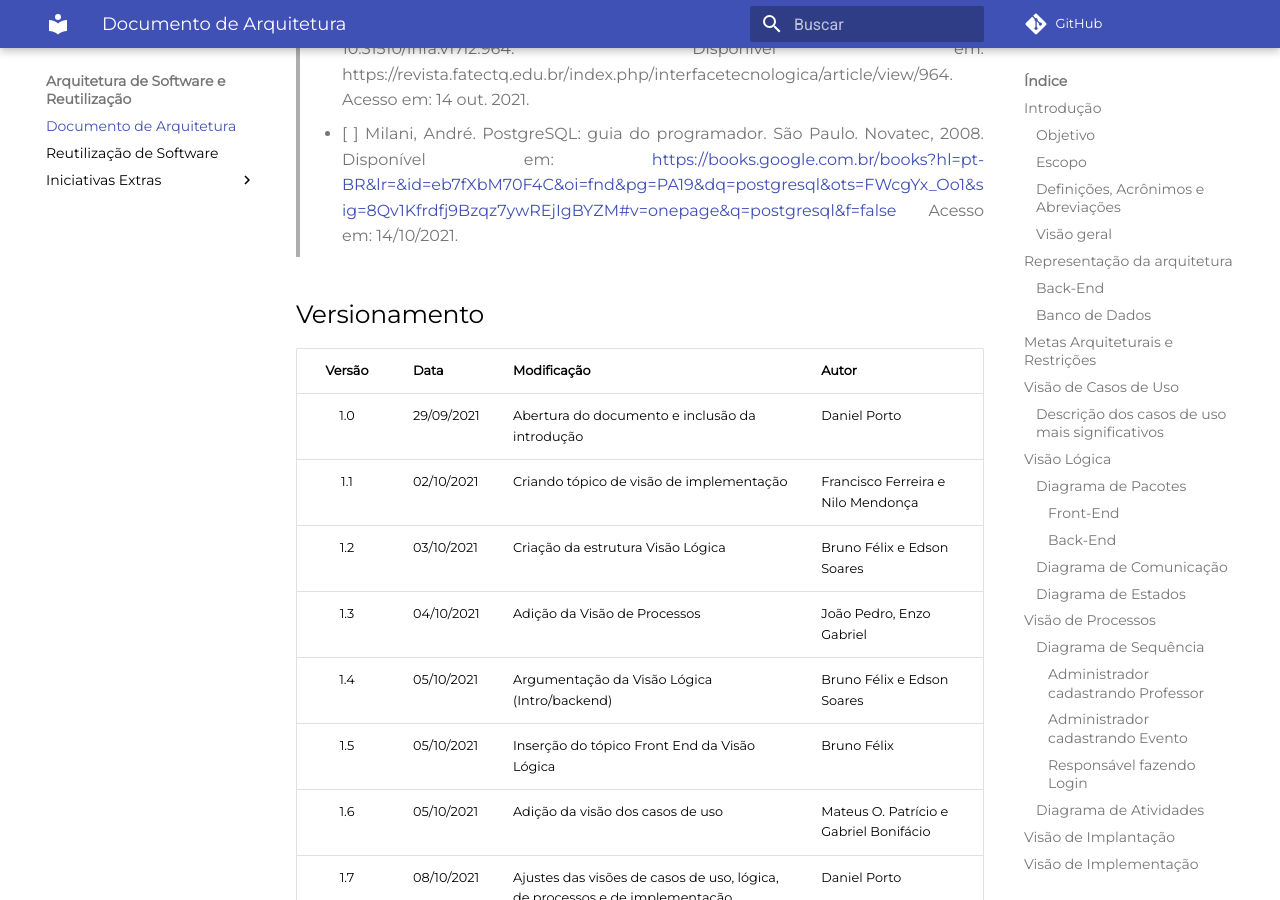
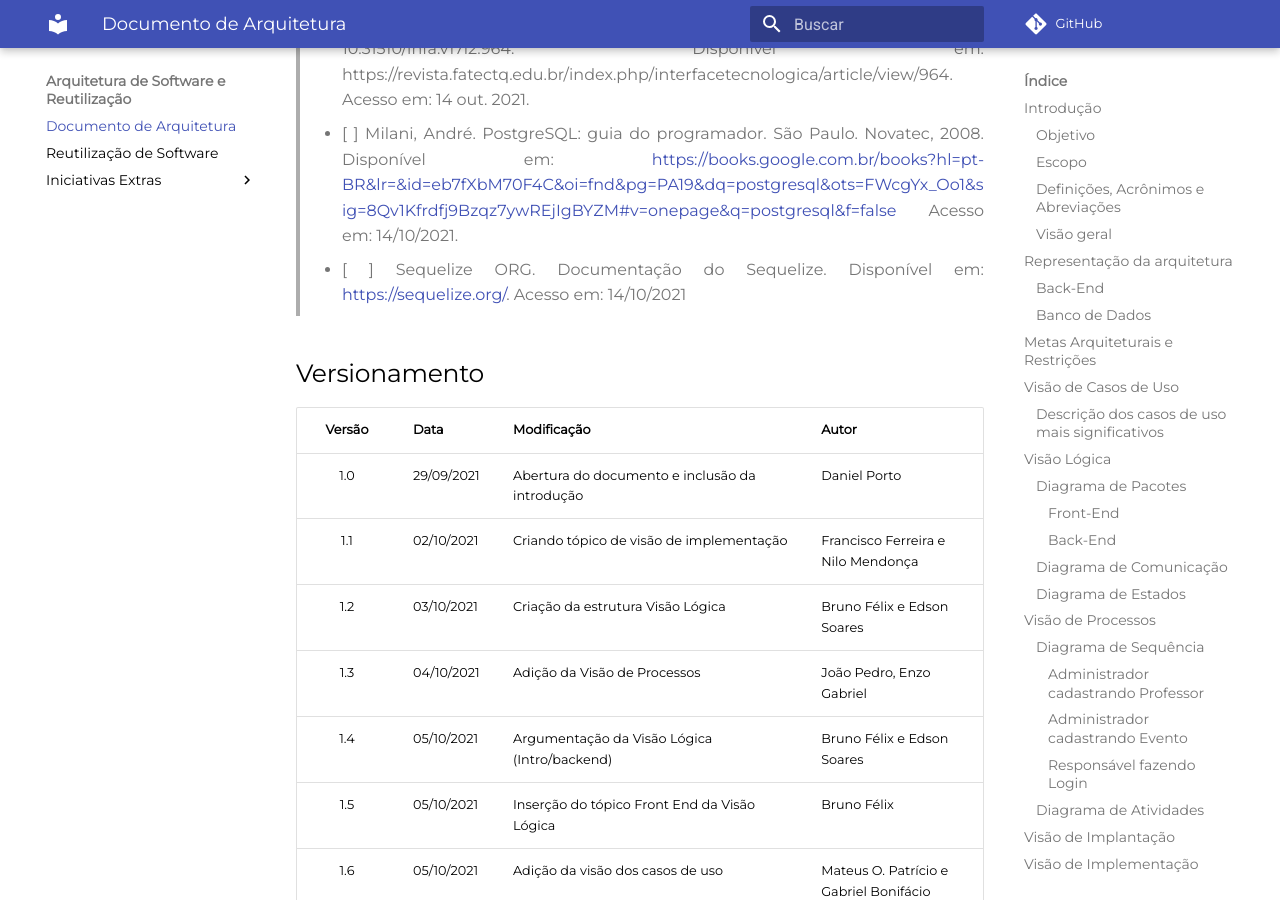
Before and after one commit to UnBArqDsw2021-1/2021.1_G6_Curumim, an MkDocs documentation site: the page built from docs/arquitetura-reutilizacao/arquitetura.md, in a window 1280 px wide and 900 px high, scrolled down 13169 px. Built offline with MkDocs 1.6.1 and Material for MkDocs 9.7.7, drawn with Linux system fonts in a browser that asks for light colours; comment, search, counter and statistics services are not loaded.

Commit message:
#213 adicionando ref: Sequelize ORG

```diff
--- a/docs/arquitetura-reutilizacao/arquitetura.md
+++ b/docs/arquitetura-reutilizacao/arquitetura.md
@@ -216,6 +216,8 @@
 
 > - [ ] Milani, André. PostgreSQL: guia do programador. São Paulo. Novatec, 2008. Disponível em: <https://books.google.com.br/books?hl=pt-BR&lr=&id=eb7fXbM70F4C&oi=fnd&pg=PA19&dq=postgresql&ots=FWcgYx_Oo1&sig=8Qv1Kfrdfj9Bzqz7ywREjIgBYZM#v=onepage&q=postgresql&f=false> Acesso em: 14/10/2021.
 
+> - [ ] Sequelize ORG. Documentação do Sequelize. Disponível em: <https://sequelize.org/>. Acesso em: 14/10/2021
+
 ## Versionamento
 
 | Versão | Data | Modificação | Autor |
```
